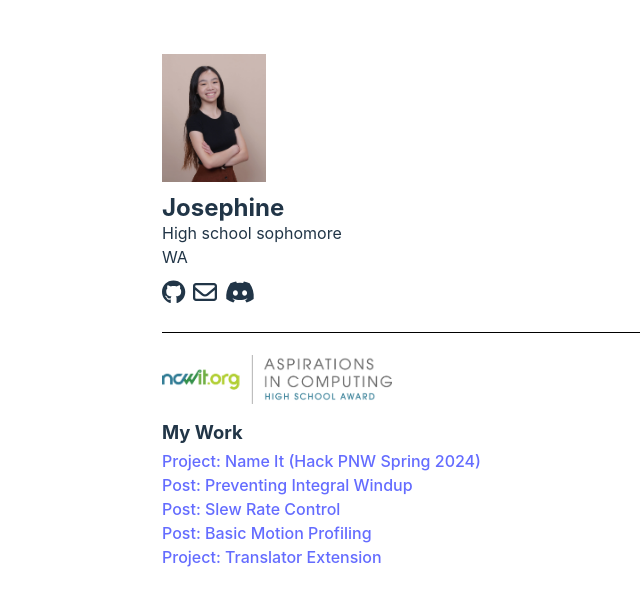
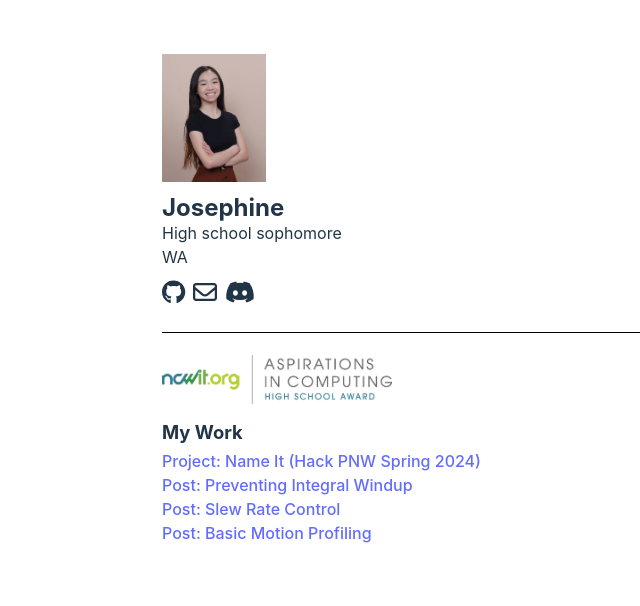
Before and after one commit to josephinel6/new-portfolio, a React (Vite) app: page / in a window 1280 px wide. Shown: the top 606 px of the page, without its empty margins (158-798 px from the left). Built offline with nearby package versions, Linux system fonts and the light colour scheme.

Commit message:
Update App.jsx

```diff
--- a/src/App.jsx
+++ b/src/App.jsx
@@ -35,7 +35,6 @@ function App() {
           <a className="post-title" onClick={() => location.href = "https://orange-depot.github.io/posts/Preventing-Integral-Windup/"}> Post: Preventing Integral Windup </a>
           <a className="post-title" onClick={() => location.href = "https://orange-depot.github.io/posts/Slew-Rate-Control/"}> Post: Slew Rate Control </a>
           <a className="post-title" onClick={() => location.href = "https://orange-depot.github.io/posts/Basic-Motion-Profiling/"}> Post: Basic Motion Profiling </a>
-          <a className="post-title" onClick={() => location.href = "https://github.com/josephinel6/translate-extension"}> Project: Translator Extension </a>
         </div>
       </div>
     </>
```
